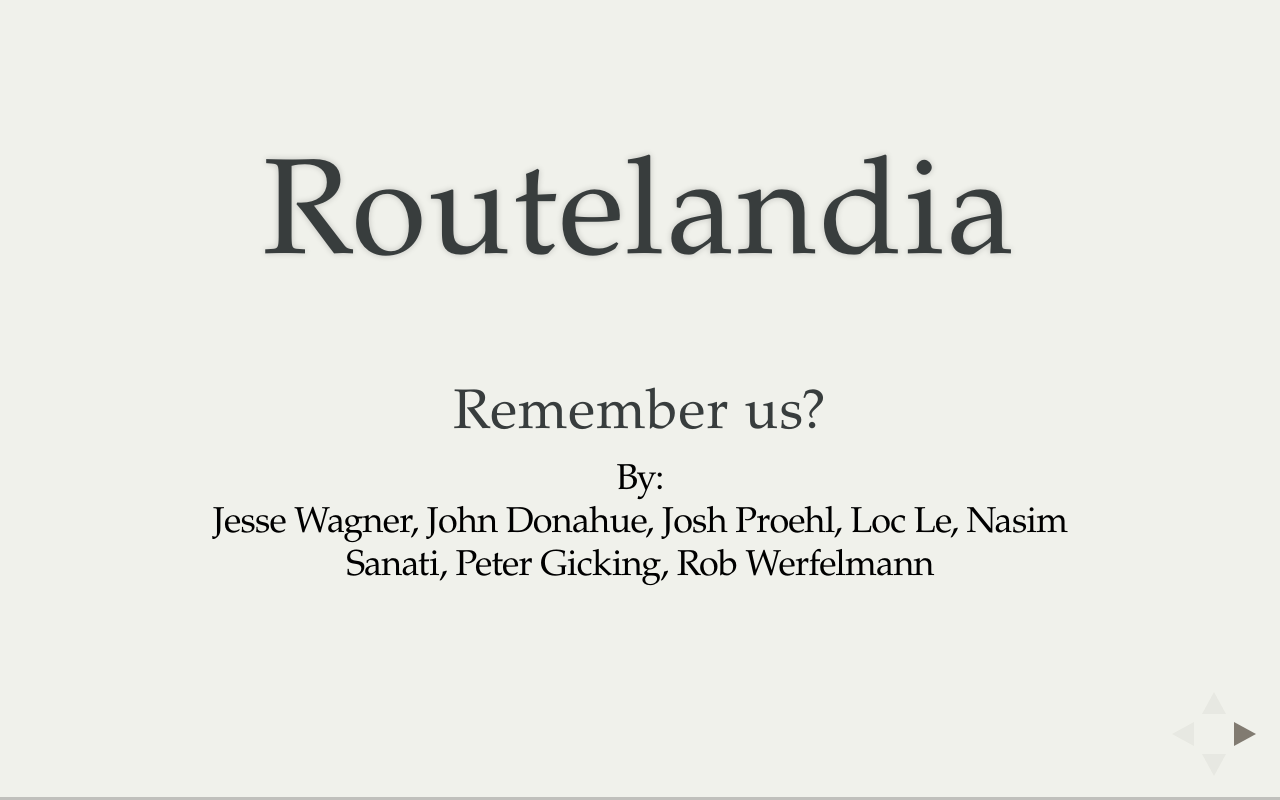
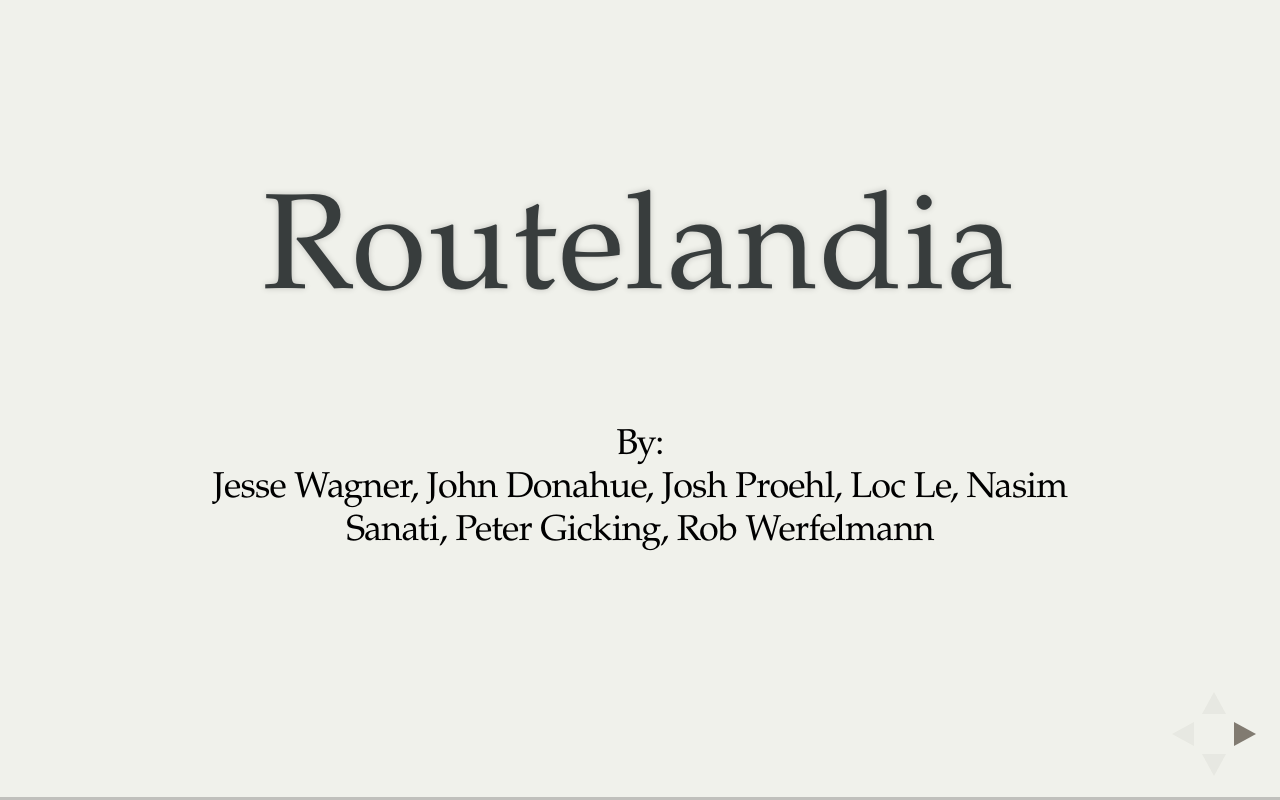
Before and after one commit to PSU-Capstone-2014-B/final_presentation, a website: page index.html in a window 1280 px wide. Drawn offline with nearby package versions, Linux system fonts and the light colour scheme.

Commit message:
removed Remember us? quote from intro slide

```diff
--- a/index.html
+++ b/index.html
@@ -54,7 +54,6 @@
           <h1>Routelandia</h1>
           <br />
           <br />
-          <h3>Remember us?</h3>
           <p>By:<br/>Jesse Wagner, John Donahue, Josh Proehl, Loc Le, Nasim Sanati, Peter Gicking, Rob Werfelmann</p>
           <aside class="notes">
             OWNER: Rob
```
